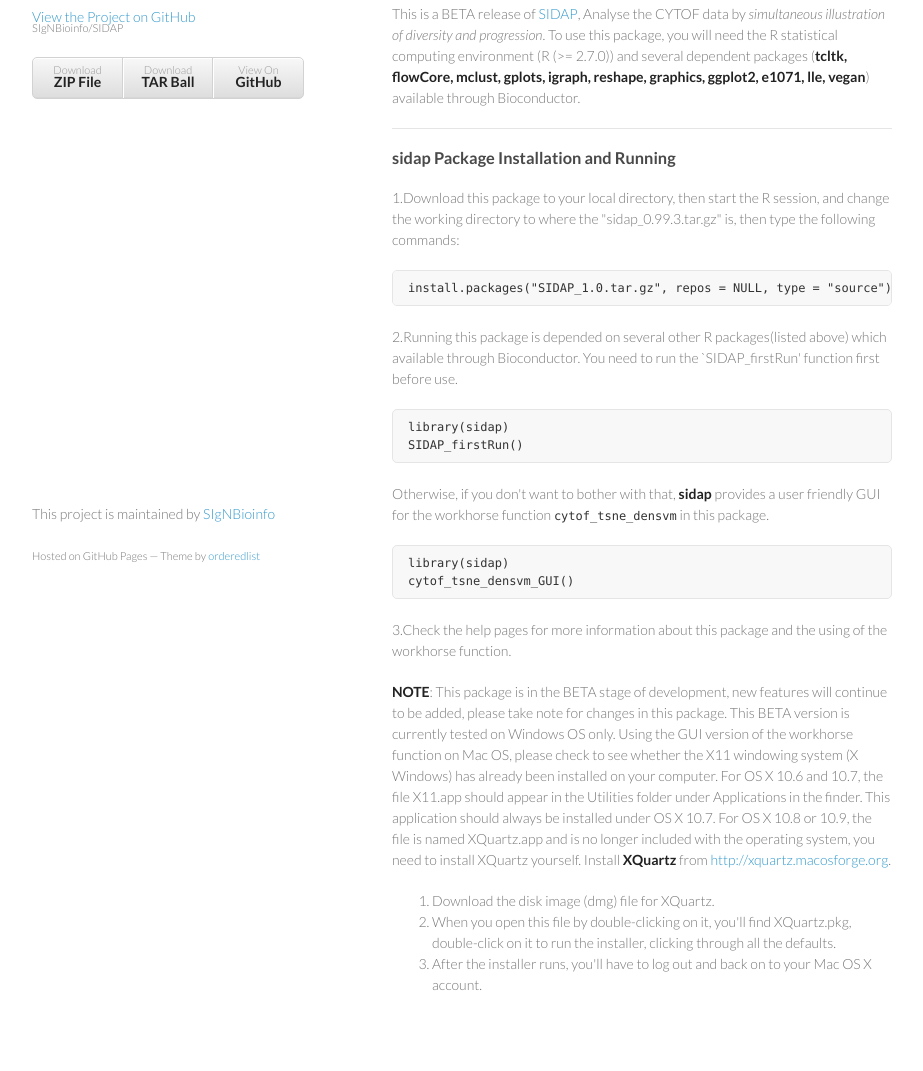
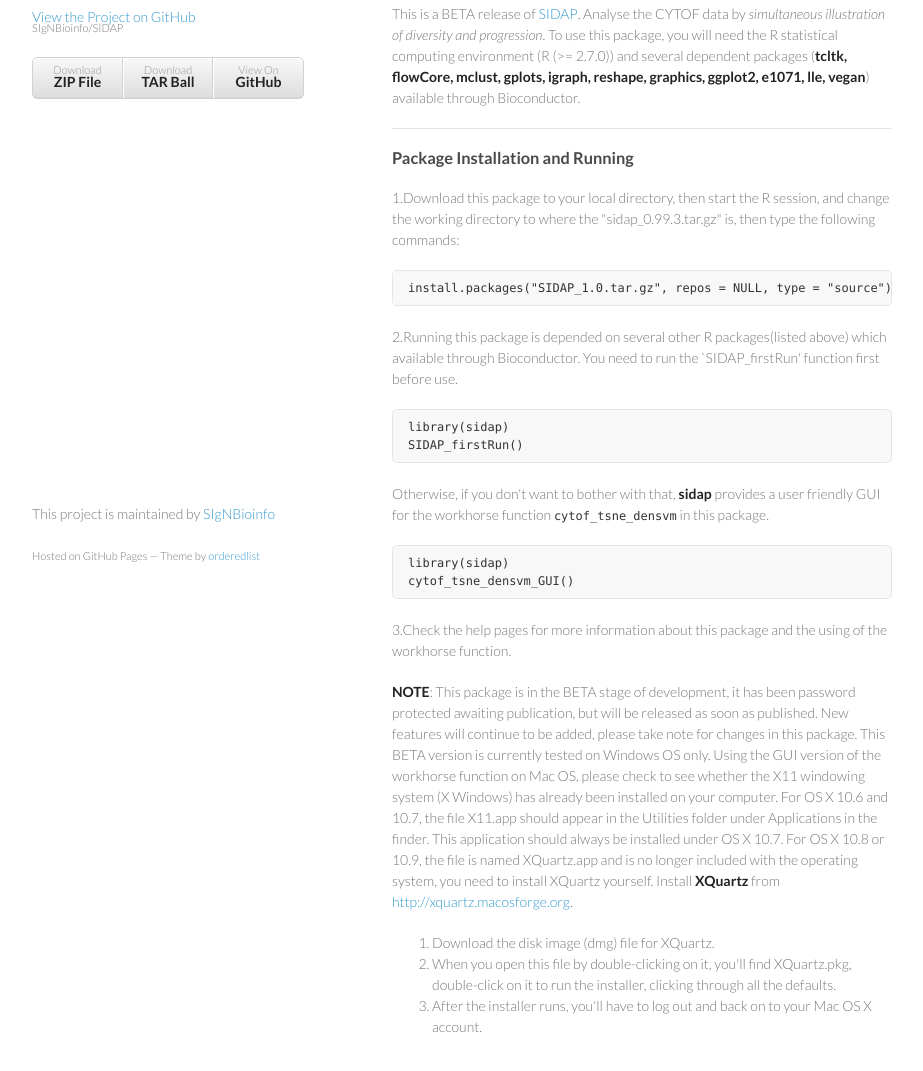
Before and after one commit to SIgNBioinfo/SIDAP, a plain HTML site: page index.html in a window 1280 px wide. Shown: the part 165-1236 px from the top of the page, without its empty margins (178-1101 px from the left). Drawn offline with Linux system fonts and the light colour scheme.

Commit message:
Create gh-pages branch via GitHub

```diff
--- a/index.html
+++ b/index.html
@@ -39,7 +39,7 @@ To use this package, you will need the R statistical computing environment (R (&
 packages (<strong>tcltk, flowCore, mclust, gplots, igraph, reshape, graphics, ggplot2, e1071, lle, vegan</strong>) available through Bioconductor.</p>
 
 <hr><h3>
-<a name="sidap-package-installation-and-running" class="anchor" href="#sidap-package-installation-and-running"><span class="octicon octicon-link"></span></a>sidap Package Installation and Running</h3>
+<a name="package-installation-and-running" class="anchor" href="#package-installation-and-running"><span class="octicon octicon-link"></span></a>Package Installation and Running</h3>
 
 <p>1.Download this package to your local directory, then start the R session, and change the working directory to where the "sidap_0.99.3.tar.gz" is, then
 type the following commands:</p>
@@ -62,7 +62,7 @@ cytof_tsne_densvm_GUI()
 
 <p>3.Check the help pages for more information about this package and the using of the workhorse function.</p>
 
-<p><strong>NOTE</strong>: This package is in the BETA stage of development, new features will continue to be added, please take note for changes in this package. This BETA version is currently tested on Windows OS only. Using the GUI version of the workhorse function on Mac OS, please check to see whether the X11 windowing system (X Windows) has already been installed on your computer. For OS X 10.6 and 10.7, the file X11.app should appear in the Utilities folder under Applications in the finder. This application should always be installed under OS X 10.7. For OS X 10.8 or 10.9, the file is named XQuartz.app and is no longer included with the operating system, you need to install XQuartz yourself. Install <strong>XQuartz</strong> from <a href="http://xquartz.macosforge.org">http://xquartz.macosforge.org</a>.</p>
+<p><strong>NOTE</strong>: This package is in the BETA stage of development, it has been password protected awaiting publication, but will be released as soon as published. New features will continue to be added, please take note for changes in this package. This BETA version is currently tested on Windows OS only. Using the GUI version of the workhorse function on Mac OS, please check to see whether the X11 windowing system (X Windows) has already been installed on your computer. For OS X 10.6 and 10.7, the file X11.app should appear in the Utilities folder under Applications in the finder. This application should always be installed under OS X 10.7. For OS X 10.8 or 10.9, the file is named XQuartz.app and is no longer included with the operating system, you need to install XQuartz yourself. Install <strong>XQuartz</strong> from <a href="http://xquartz.macosforge.org">http://xquartz.macosforge.org</a>.</p>
 
 <ol>
 <li>Download the disk image (dmg) file for XQuartz.</li>
```
Also changed, not shown: params.json (+1 -1 lines).
